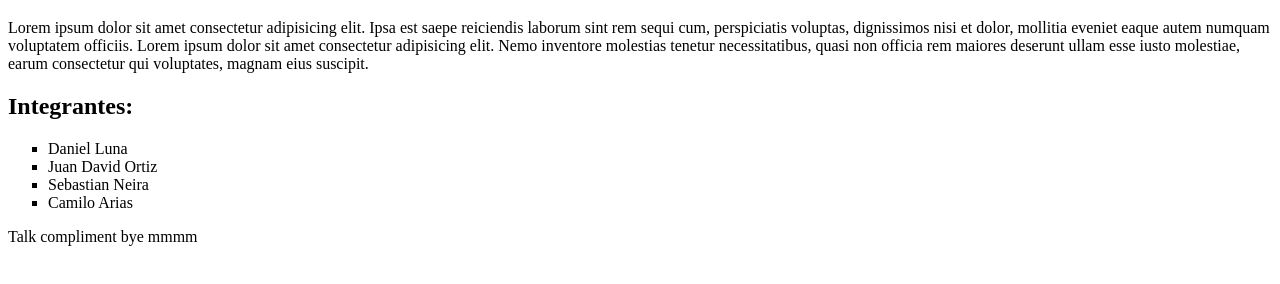
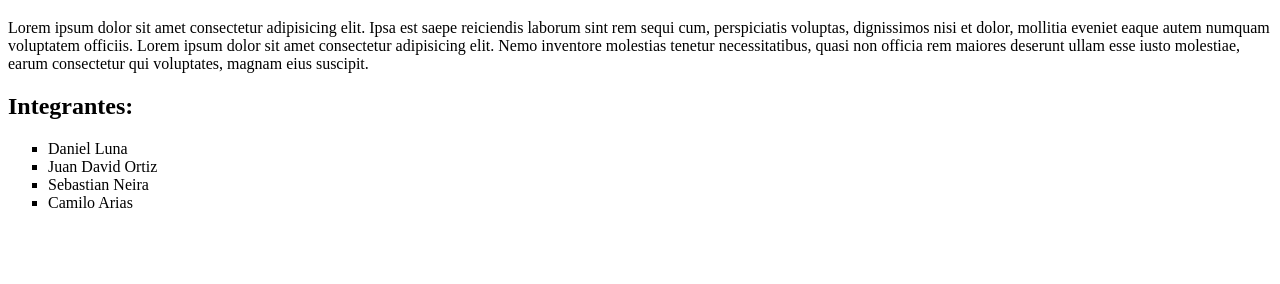
Before and after one commit to danielluna96/LunaOrtizAriasNeira-DSII-2020-1-50, a plain HTML site: page index.html in a window 1280 px wide. Shown: the part 196-480 px from the top of the page. Drawn offline with Linux system fonts and the light colour scheme.

Commit message:
Revert "add footer"

```diff
--- a/index.html
+++ b/index.html
@@ -32,7 +32,4 @@
         <li type="square">Camilo Arias</li>
     </ul>
 </body>
-<footer>
-    <p>Talk compliment bye mmmm</p>
-</footer>
 </html>
```
